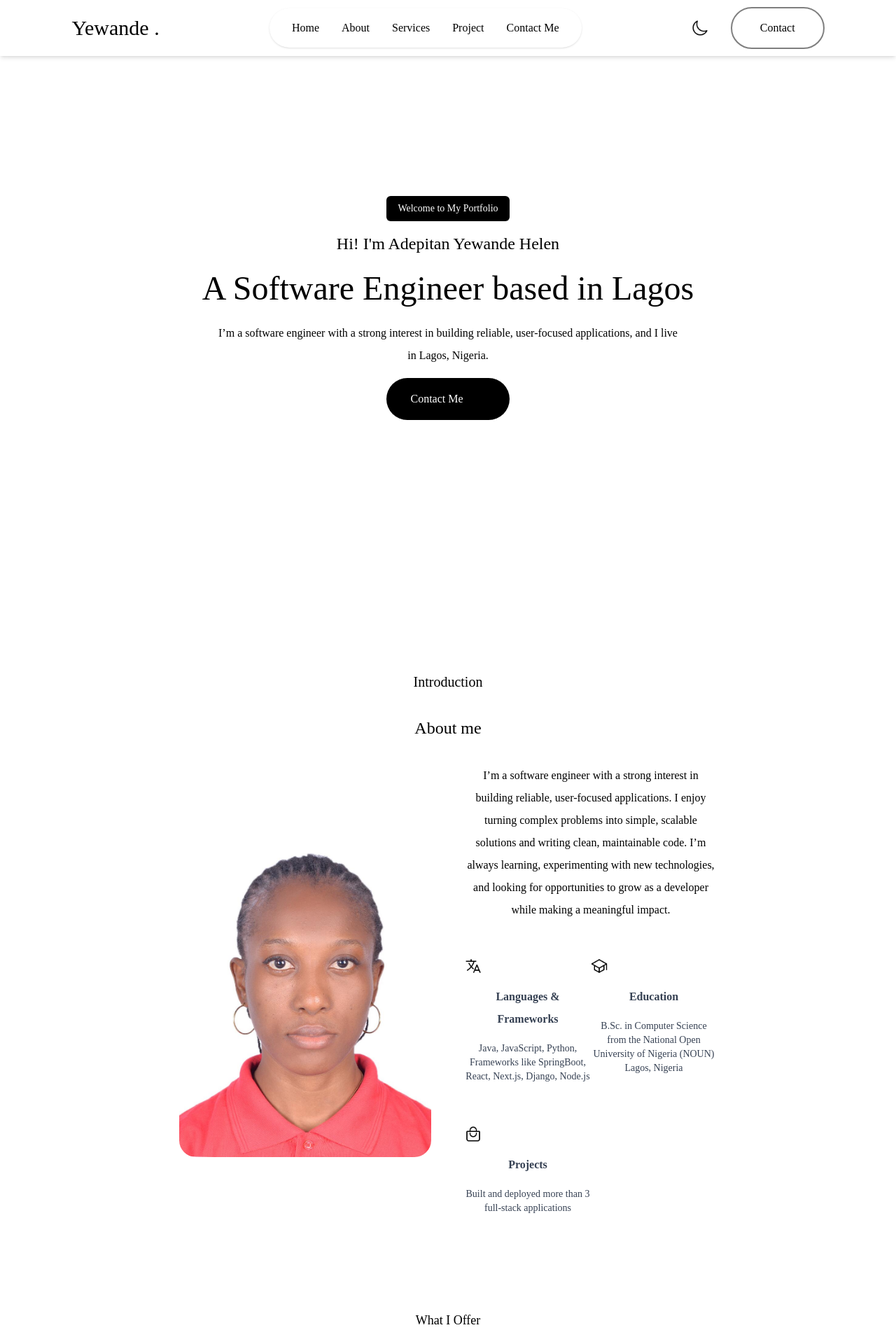
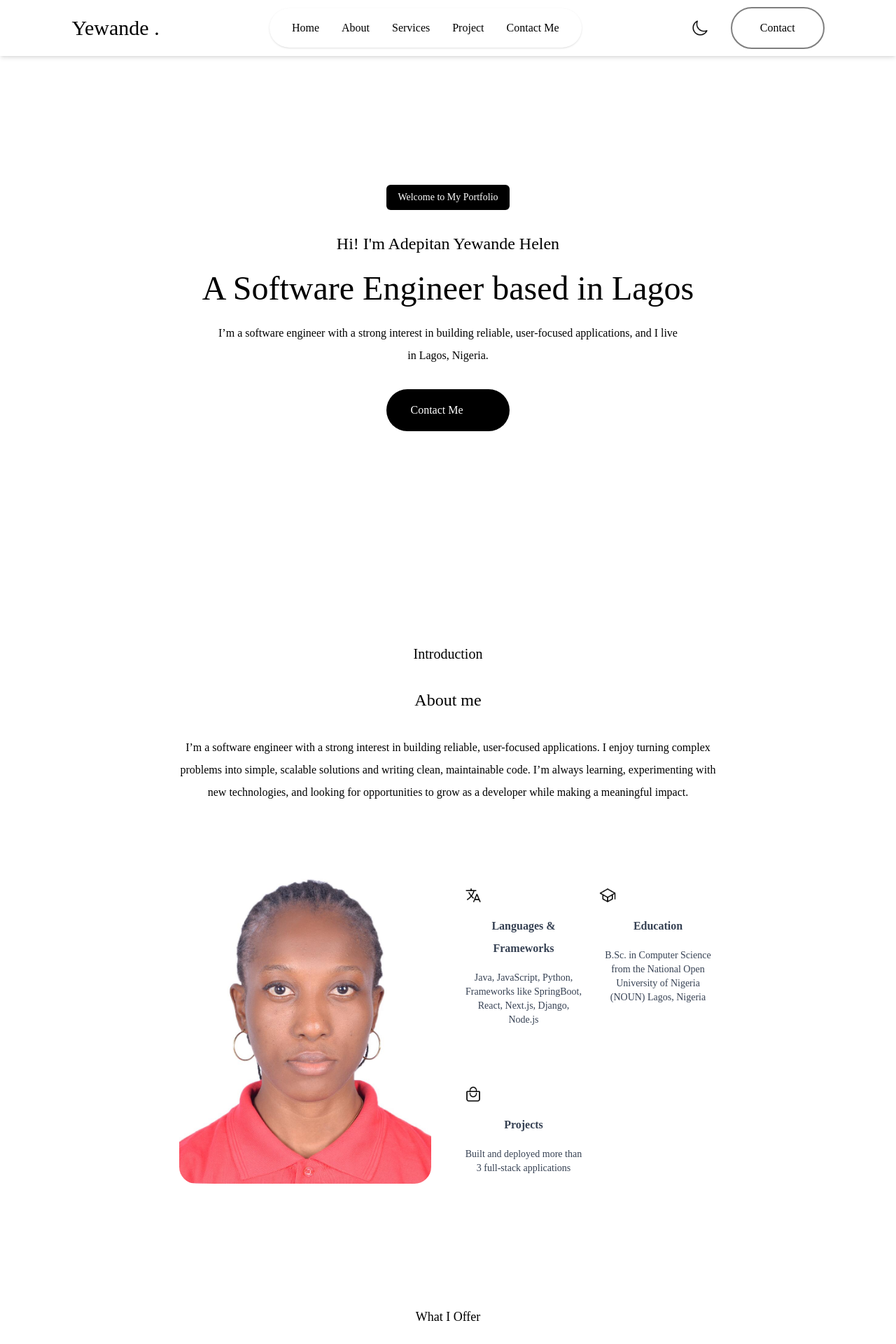
Before and after one commit to Bigmehelen/Adepitan-Yewande-Portfolio, a Next.js app in the folder my-portfolio/: page / in a window 1280 px wide. Shown: the top 1920 px of the page at 70% size. Built offline with nearby package versions, Linux system fonts and the light colour scheme; a web font is replaced by a local one.

Commit message:
updating responsiveness

```diff
--- a/my-portfolio/components/About.jsx
+++ b/my-portfolio/components/About.jsx
@@ -21,28 +21,28 @@ const infoList = [
 
 const About = () => {
   return (
-    <div id="about" className="w-11/12 max-w-3xl mx-auto pt-20 mt-10 text-center flex flex-col items-center gap-4"
+    <div id="about" className="w-11/12 max-w-3xl mx-auto pt-20 text-center flex flex-col items-center gap-4"
 >
       <h1 className="font-Ovo text-xl text-center mb-5"> Introduction </h1>
       <h3 className="font-Ovo text-2xl text-center mb-5"> About me </h3>
 
-      <div className="flex flex-col w-full lg:flex-row items-center justify-center gap-12">
+      <p className="mb-6 max-w-3xl font-Ovo">
+            I’m a software engineer with a strong interest in building reliable,
+            user-focused applications. I enjoy turning complex problems into
+            simple, scalable solutions and writing clean, maintainable code.
+            I’m always learning, experimenting with new technologies, and
+            looking for opportunities to grow as a developer while making a
+            meaningful impact.
+        </p>
+
+      <div className="flex flex-col w-full lg:flex-row items-center justify-center gap-12 sm:space-y-4">
 
         <div className="w-64 sm:w-80 rounded-3xl py-10 flex-1">
           <Image src="/wande.jpeg" alt="About image" width={400} height={400} className="rounded-3xl w-full h-auto"/>
         </div>
 
         <div className="flex-1">
-          <p className="mb-6 max-w-lg font-Ovo">
-            I’m a software engineer with a strong interest in building reliable,
-            user-focused applications. I enjoy turning complex problems into
-            simple, scalable solutions and writing clean, maintainable code.
-            I’m always learning, experimenting with new technologies, and
-            looking for opportunities to grow as a developer while making a
-            meaningful impact.
-          </p>
-
-          <ul className="space-y-4 grid grid-cols-2 max-w-xl">
+          <ul className="space-y-4 grid grid-cols-2 gap-6 max-w-2xl">
             {infoList.map((item, index) => (
               <li key={index} className="border-[-0.5px] border-gray-400 py-4 cursor-pointer
               hover:-translate-y-1 duration-500 hover:light-Hover">
--- a/my-portfolio/components/Contact.jsx
+++ b/my-portfolio/components/Contact.jsx
@@ -31,11 +31,11 @@ const Contact = () => {
         You can contact me via email at <span className="font-bold text-black"><a href="mailto:wandebronze@gmail.com">wandebronze@gmail.com</a> </span> or connect with me on LinkedIn.
       </p>
       <form onSubmit={onSubmit} className='max-w-2xl mx-auto'>
-        <div className='grid grid-cols-auto gap-6 mt-6 mb-4 '>
-            <input type="text" placeholder="Your Name" name="name" required className="border flex-1 outline-none border-gray-300 rounded-lg p-3 w-72 mb-2"/>
-            <input type="email" placeholder="Your Email" name="email" required className="border flex-1 outline-none border-gray-300 rounded-lg p-3 w-72 mb-6"/>
+        <div className='flex flex-col gap-6 mt-6 mb-4 '>
+            <input type="text" placeholder="Your Name" name="name" required className="border outline-none border-gray-600 rounded-lg p-3 w-72 mb-2"/>
+            <input type="email" placeholder="Your Email" name="email" required className="border outline-none border-gray-600 rounded-lg p-3 w-72 mb-6"/>
         </div>
-        <textarea placeholder="Your Message" name="message" rows='6' required className="border border-gray-300 rounded-lg p-3 w-72 h-32 mb-4"/>
+        <textarea placeholder="Your Message" name="message" rows='6' required className="border border-gray-600 rounded-lg p-3 w-72 h-32 mb-4"/>
         <br/>
         <button type="submit" className="bg-black text-white px-6 py-3 rounded-full hover:bg-gray-800 transition-all duration-200 ease-in-out"> Send Message </button>
       </form>
--- a/my-portfolio/components/Footer.jsx
+++ b/my-portfolio/components/Footer.jsx
@@ -4,7 +4,7 @@ import Link from "next/link";
 const Footer = () => {
   return (
     <footer className="border-t border-gray-200 dark:border-gray-800 bg-rose-50 dark:bg-black">
-      <div className="mx-auto max-w-6xl px-6 py-10">
+      <div className="mx-auto w-full px-auto px-6 py-10">
         <div className="flex flex-col gap-8 md:flex-row md:items-center md:justify-between">
 
           <div>
--- a/my-portfolio/components/Header.jsx
+++ b/my-portfolio/components/Header.jsx
@@ -6,14 +6,14 @@ import { cn } from "../lib/Utils";
 
 const Header = () => {
   return (
-    <section className="w-11/12 max-w-3xl pt(--nav-h) mt-10 text-center mx-auto h-screen flex flex-col items-center justify-center gap-4">
+    <section className="w-11/12 max-w-3xl pt(--nav-h) mt-10 text-center mx-auto h-screen sm:space-y-4 flex flex-col items-center justify-center gap-4">
 
       <motion.div
         initial={{ opacity: 0, y: -40 }}
         animate={{ opacity: 1, y: 0 }}
         transition={{ duration: 0.6, ease: "easeOut" }}
         className={cn(
-          "rounded-md px-4 py-2 text-sm font-medium bg-black text-white hover:bg-gray-800 transition"
+          "rounded-md px-4 py-2 text-sm sm:space-y-4 font-medium bg-black text-white hover:bg-gray-800 transition"
         )}
       >
         Welcome to My Portfolio
--- a/my-portfolio/components/Services.jsx
+++ b/my-portfolio/components/Services.jsx
@@ -73,7 +73,7 @@ const Services = () => {
   return (
     <section
       id="services"
-      className="w-11/12 max-w-5xl mx-auto mt-10 pt-20 text-center flex flex-col items-center gap-4"
+      className="w-11/12 max-w-3xl mx-auto mt-10 pt-20 text-center flex flex-col items-center gap-4"
     >
       <h1 className="text-lg mb-2 font-Ovo">What I Offer</h1>
 
--- a/my-portfolio/components/project.jsx
+++ b/my-portfolio/components/project.jsx
@@ -25,7 +25,7 @@ const portfolioData = [
 const Project = () => {
   return (
     <div id="project"
-      className="w-11/12 max-w-5xl mx-auto pt-20 mt-10 text-center flex flex-col items-center gap-4"
+      className="w-11/12 max-w-3xl mx-auto pt-20 mt-10 text-center flex flex-col items-center gap-4"
     >
       <h1 className="text-2xl mb-10 font-Ovo">My Portfolio</h1>
 
```
